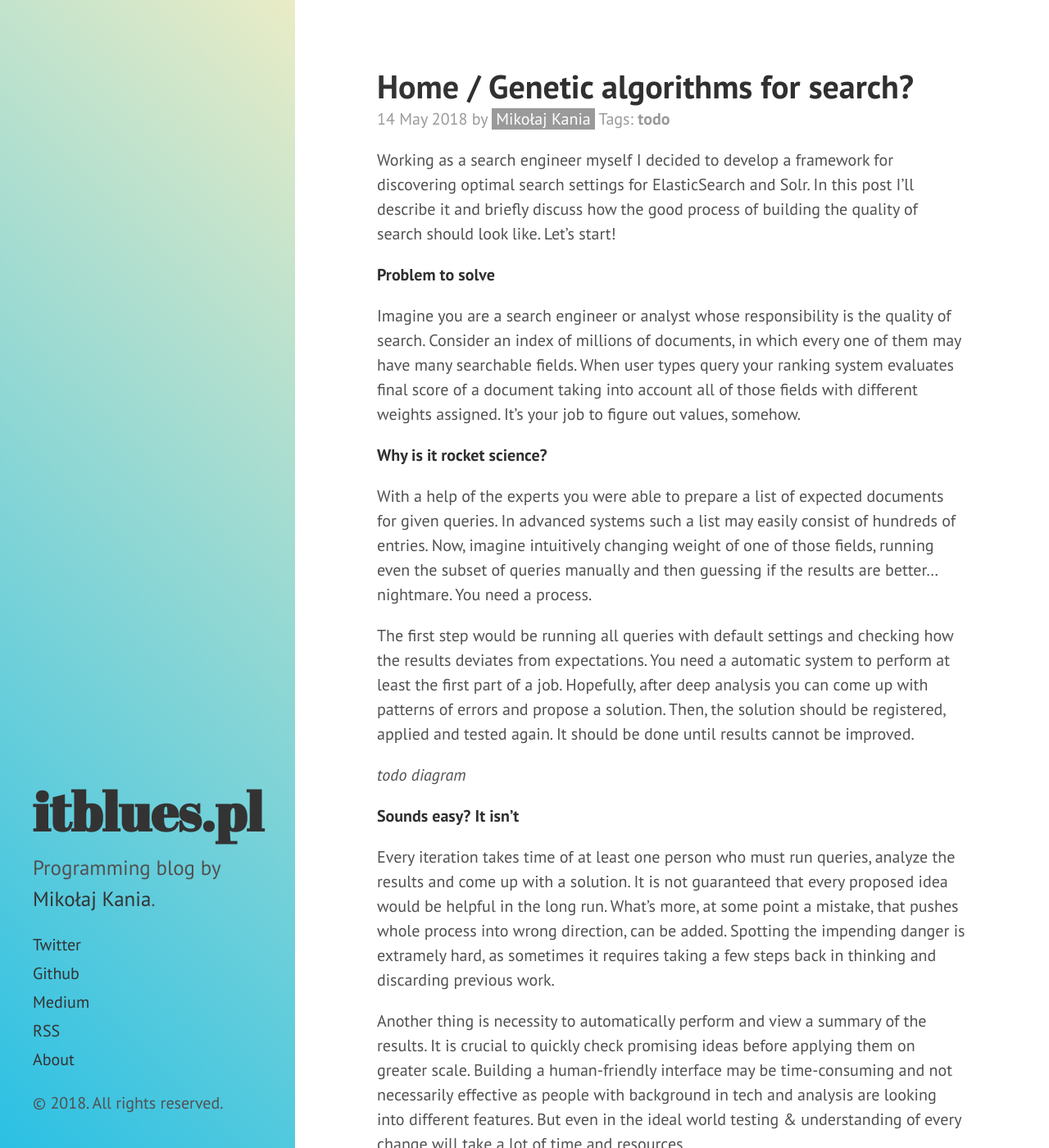
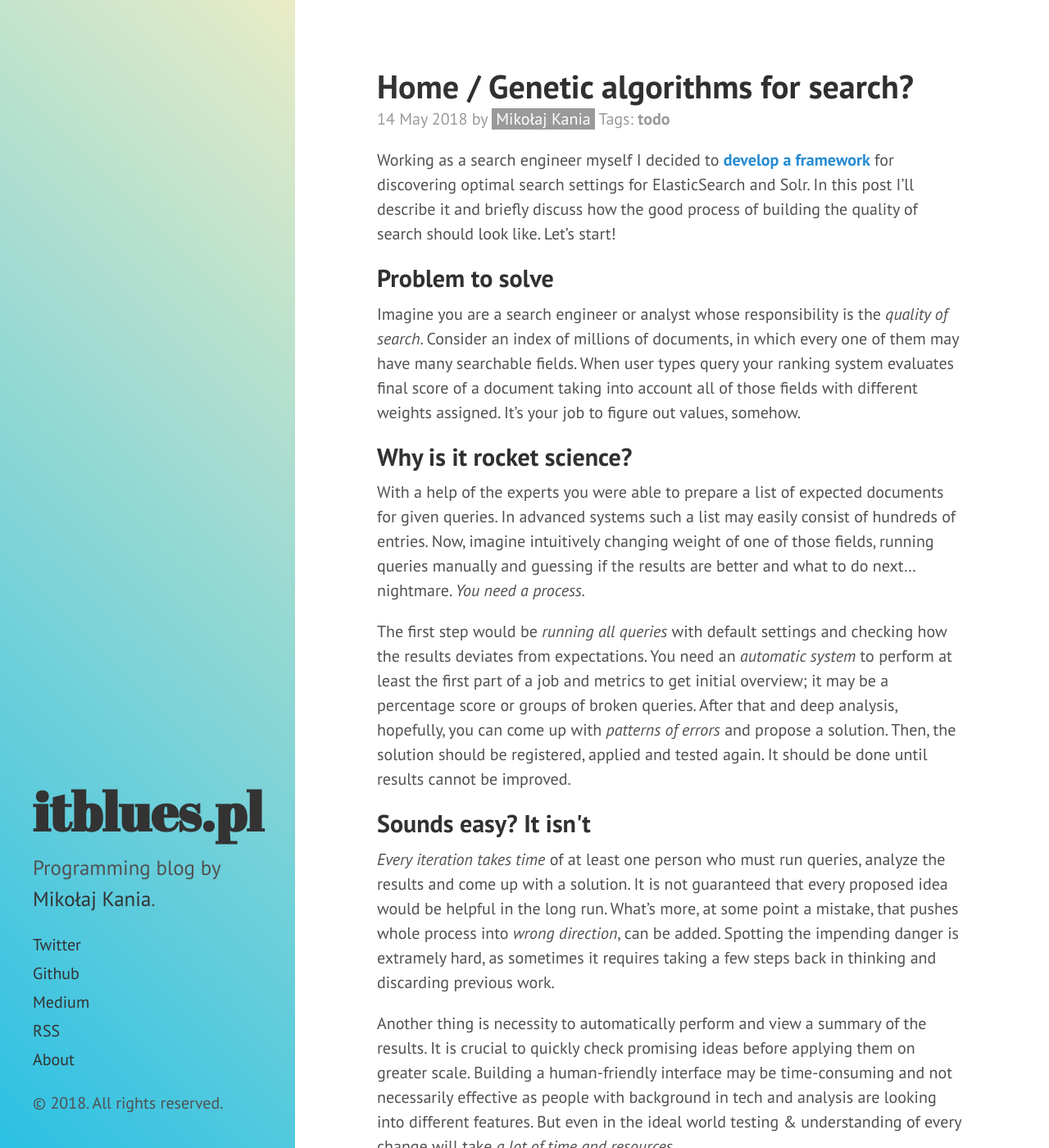
Before and after one commit to mikolajkania/mikolajkania.github.io, a Jekyll site: the page built from _posts/2018-05-14-GS.md, in a window 1280 px wide and 1400 px high. Shown: the whole window at 82% size. Built offline with Jekyll 4.4.1, drawn with Linux system fonts in a browser that asks for light colours; some of the changed lines change nothing that is shown; some of the changed text lies outside the part shown.

Commit message:
Second part of the post

```diff
--- a/_layouts/post.html
+++ b/_layouts/post.html
@@ -32,7 +32,7 @@
 </div>
 
 <div class="related">
-  <h2>Related Posts</h2>
+  <h2>Previous posts</h2>
   <ul class="related-posts">
     {% for post in site.related_posts limit:3 %}
       <li>
--- a/_posts/2018-05-14-GS.md
+++ b/_posts/2018-05-14-GS.md
@@ -6,32 +6,50 @@
 
 ---
 
-Working as a search engineer myself I decided to develop a framework for discovering optimal search settings for ElasticSearch and Solr. In this post I'll describe it and briefly discuss how the good process of building the quality of search should look like. Let's start!
+Working as a search engineer myself I decided to [develop a framework](https://github.com/mikolajkania/project-x) for discovering optimal search settings for ElasticSearch and Solr. In this post I'll describe it and briefly discuss how the good process of building the quality of search should look like. Let's start!
 
 <!--excerpt-->
 
-**Problem to solve**
+<h2>Problem to solve</h2>
 
-Imagine you are a search engineer or analyst whose responsibility is the quality of search. Consider an index of millions of documents, in which every one of them may have many searchable fields. When user types query your ranking system evaluates final score of a document taking into account all of those fields with different weights assigned. It's your job to figure out values, somehow.
+Imagine you are a search engineer or analyst whose responsibility is the *quality of search*. Consider an index of millions of documents, in which every one of them may have many searchable fields. When user types query your ranking system evaluates final score of a document taking into account all of those fields with different weights assigned. It's your job to figure out values, somehow.
 
-**Why is it rocket science?**
+<h2>Why is it rocket science?</h2>
 
-With a help of the experts you were able to prepare a list of expected documents for given queries. In advanced systems such a list may easily consist of hundreds of entries. Now, imagine intuitively changing weight of one of those fields, running even the subset of queries manually and then guessing if the results are better... nightmare. You need a process.
+With a help of the experts you were able to prepare a list of expected documents for given queries. In advanced systems such a list may easily consist of hundreds of entries. Now, imagine intuitively changing weight of one of those fields, running queries manually and guessing if the results are better and what to do next... nightmare. *You need a process.*
 
-The first step would be running all queries with default settings and checking how the results deviates from expectations. You need a automatic system to perform at least the first part of a job. Hopefully, after deep analysis you can come up with patterns of errors and propose a solution. Then, the solution should be registered, applied and tested again. It should be done until results cannot be improved.
+The first step would be *running all queries* with default settings and checking how the results deviates from expectations. You need an *automatic system* to perform at least the first part of a job and metrics to get initial overview; it may be a percentage score or groups of broken queries. After that and deep analysis, hopefully, you can come up with *patterns of errors* and propose a solution. Then, the solution should be registered, applied and tested again. It should be done until results cannot be improved.
 
-*todo diagram*
 
-**Sounds easy? It isn't**
+<h2>Sounds easy? It isn't</h2>
 
-Every iteration takes time of at least one person who must run queries, analyze the results and come up with a solution. It is not guaranteed that every proposed idea would be helpful in the long run. What's more, at some point a mistake, that pushes whole process into wrong direction, can be added. Spotting the impending danger is extramely hard, as sometimes it requires taking a few steps back in thinking and discarding previous work.
+*Every iteration takes time* of at least one person who must run queries, analyze the results and come up with a solution. It is not guaranteed that every proposed idea would be helpful in the long run. What's more, at some point a mistake, that pushes whole process into *wrong direction*, can be added. Spotting the impending danger is extramely hard, as sometimes it requires taking a few steps back in thinking and discarding previous work.
 
-Another thing is necessity to automatically perform and view a summary of the results. It is crucial to quickly check promising ideas before applying them on greater scale. Building a human-friendly interface may be time-consuming and not necessarily effective as people with background in tech and analysis are looking into different features. But even in the ideal world testing & understanding of every change will take a lot of time and resources.
+Another thing is necessity to automatically perform and view a summary of the results. It is crucial to quickly check promising ideas before applying them on greater scale. Building a human-friendly interface may be time-consuming and not necessarily effective as people with background in tech and analysis are looking into different features. But even in the ideal world testing & understanding of every change will take *a lot of time and resources*.
 
-**What is a solution?**
+<h2>What is a solution?</h2>
 
-**About GS**
+Not surprisingly, you need an automatic system that do most of the work for you. Having some background in search engineering and machine learning I've come up with idea of **[genetic programming framework](https://github.com/mikolajkania/project-x)** doing exactly that.
 
-**Why GA?**
+<h2>Genetic algorithms</h2>
 
-**Closing marks & repo link**
+Let me borrow [a simple definition](https://www.techopedia.com/definition/17137/genetic-algorithm):
+{% highlight text %}A genetic algorithm is a heuristic search method used in artificial intelligence and computing. It is used for finding optimized solutions to search problems based on the theory of natural selection and evolutionary biology. Genetic algorithms are excellent for searching through large and complex data sets. They are considered capable of finding reasonable solutions to complex issues as they are highly capable of solving unconstrained and constrained optimization issues.{% endhighlight %}
+
+For those unfamiliar with concept of genetic programming I highly recommend a tutorial from this [site](https://www.tutorialspoint.com/genetic_algorithms/genetic_algorithms_quick_guide.htm).
+
+<h2>Why GA?</h2>
+
+Why genetic programming is suitable for this type of problem? Putting aside the proven results of many experiments, the nature of our task also matches its applications.
+
+Firstly, it is easy to *define our problem as set of numeric weights* that can be altered during processing. Mutation, crossover & reproduction parts of the algorithm can easily be done on numbers. It's obvious, when you think about an individual of a population as a series of numbers, where every number is a weight of a document field (i.e. [5, 1, 5, 7, 10, 4, 3, 0]). Also evaluation function is trivial, it may be, for example, percentage of queries for which expected document returns on a top spot.
+
+Secondly, genetic algorithms are able to *preserve solutions that are promising*, even without actual understanding of a problem. Better species (individuals) will preserve and be an ancestors for even better ones.
+
+Thirdly, due to mutation & crossover parts, algorithms *adds a bit of randomness to the process*. Every algorithm is prone to find a local minimum, that is a good but not the best solution. There may be a lot of correct answers and it is really hard for human to be sure if currently tested is one of them. But with random changes applied to the individuals genetic algorithm may catch on the trail.
+
+Putting everything together it is clear, that genetic algorithm may be a good bet for these kind of problems.
+
+<h2>Summary</h2>
+
+In this post I described how the process of building the most basic search solution should look like. I have also presented why there is a need of automation in these area and proposed [my own project](https://github.com/mikolajkania/project-x) discovering optimal search weights. I hope you will find it interesting & helpful!
```
